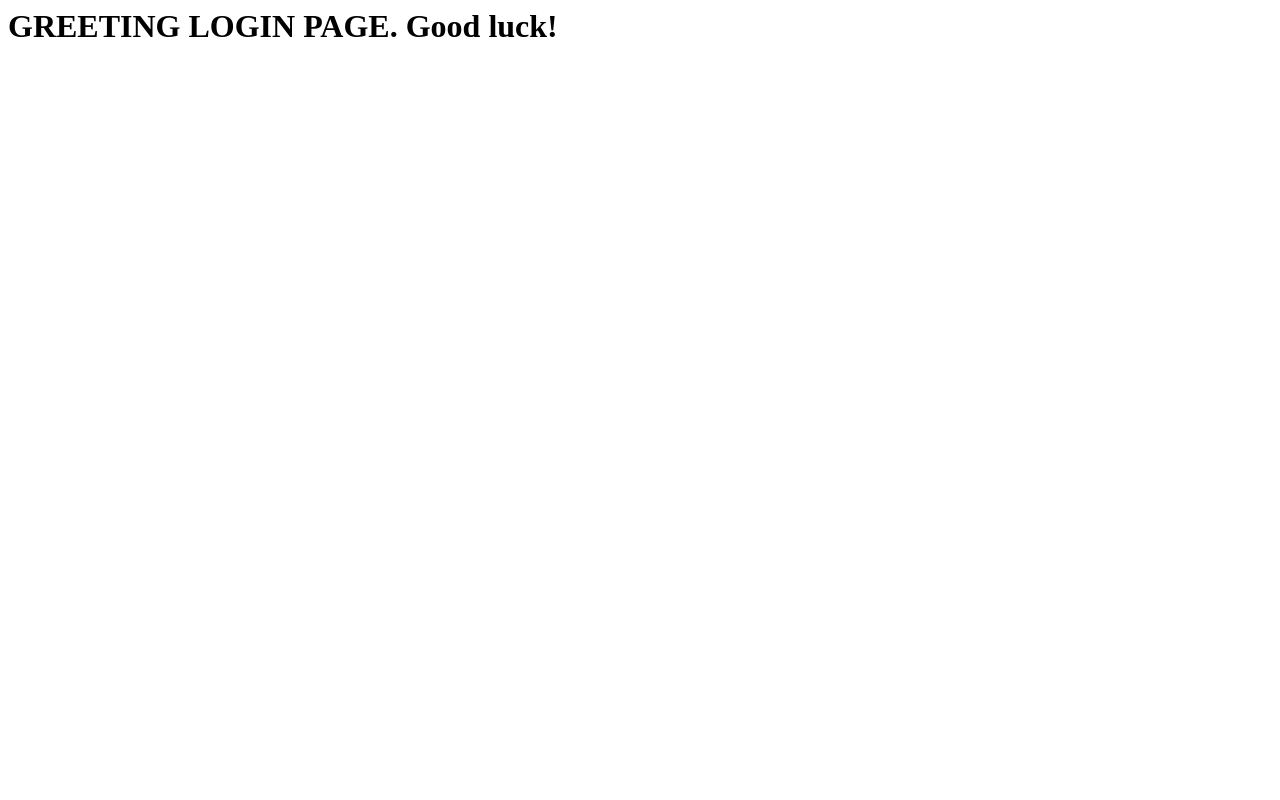
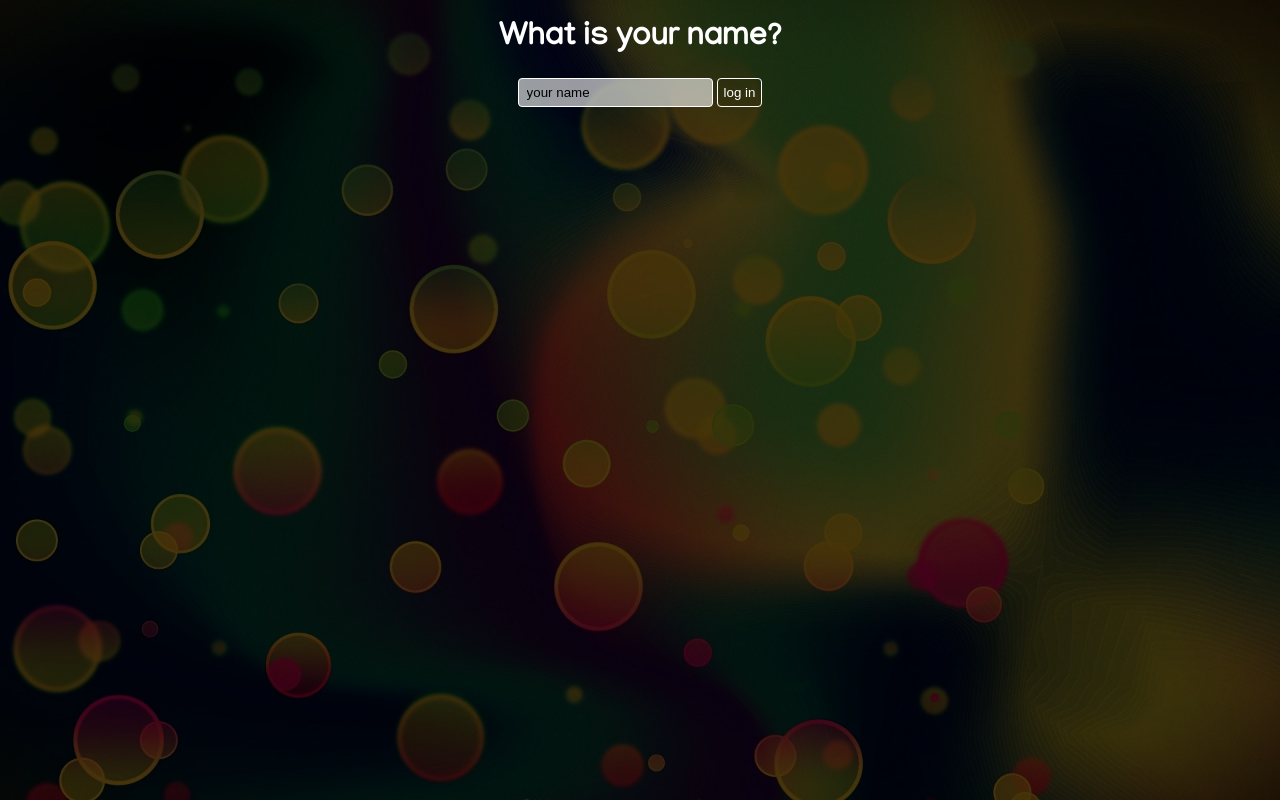
Before and after one commit to ColorCode/web-fundamentals-sept-2019, a website: page exercises/greeting-login/index.html in a window 1280 px wide. Drawn offline with Linux system fonts and the light colour scheme.

Commit message:
added styles for login page exercise

```diff
--- a/exercises/greeting-login/index.html
+++ b/exercises/greeting-login/index.html
@@ -1,11 +1,21 @@
 <html>
   <head>
-    <title>Instagram Header</title>
+    <title>Greeting Login</title>
+    <link rel="stylesheet" href="reset.css">
     <link rel="stylesheet" href="style.css">
+    <link href="https://fonts.googleapis.com/css?family=Manjari:100,400&display=swap" rel="stylesheet">
   </head>
   <body>
-    <h1>GREETING LOGIN PAGE. Good luck!</h1>
+
     <!-- ADD YOUR HTML HERE -->
+    <main>
+      <h1>What is your name?</h1>
+
+      <form action="">
+        <input type="text" placeholder="your name">
+        <button>log in</button>
+      </form>
+    </main>
 
   </body>
 </html>
--- /dev/null
+++ b/exercises/greeting-login/reset.css
@@ -0,0 +1,3 @@
+body {
+  margin: 0;
+}
--- a/exercises/greeting-login/style.css
+++ b/exercises/greeting-login/style.css
@@ -1 +1,37 @@
 /* Add your CSS here */
+body {
+  font-family: 'Manjari', sans-serif;
+  background-image: url(assets/bg.jpg);
+  background-size: cover;
+  display: flex;
+  flex-direction: column;
+  justify-content: center;
+}
+
+main {
+  text-align: center;
+  color: white;
+  position: relative;
+}
+
+input {
+  background: #ffffff99;
+  border: 1px solid white;
+  border-radius: 4px;
+  padding: 6px 8px;
+  color: white;
+}
+
+input::placeholder {
+  color: black;
+  font-weight: 100;
+}
+
+button {
+  background: #ffffff00;
+  border: 1px solid white;
+  border-radius: 4px;
+  color: white;
+  padding: 6px;
+  font-weight: 100;
+}
```
